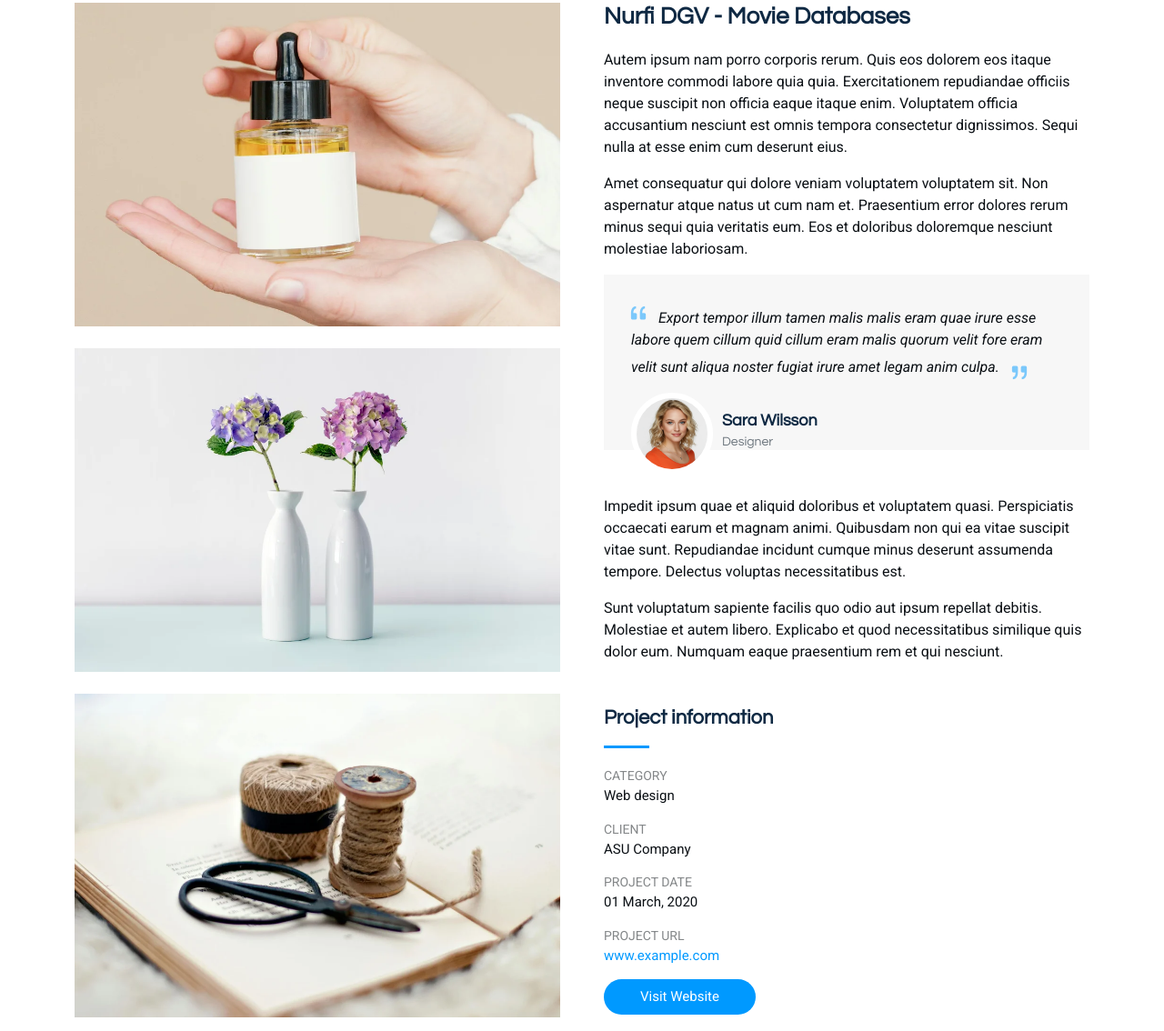
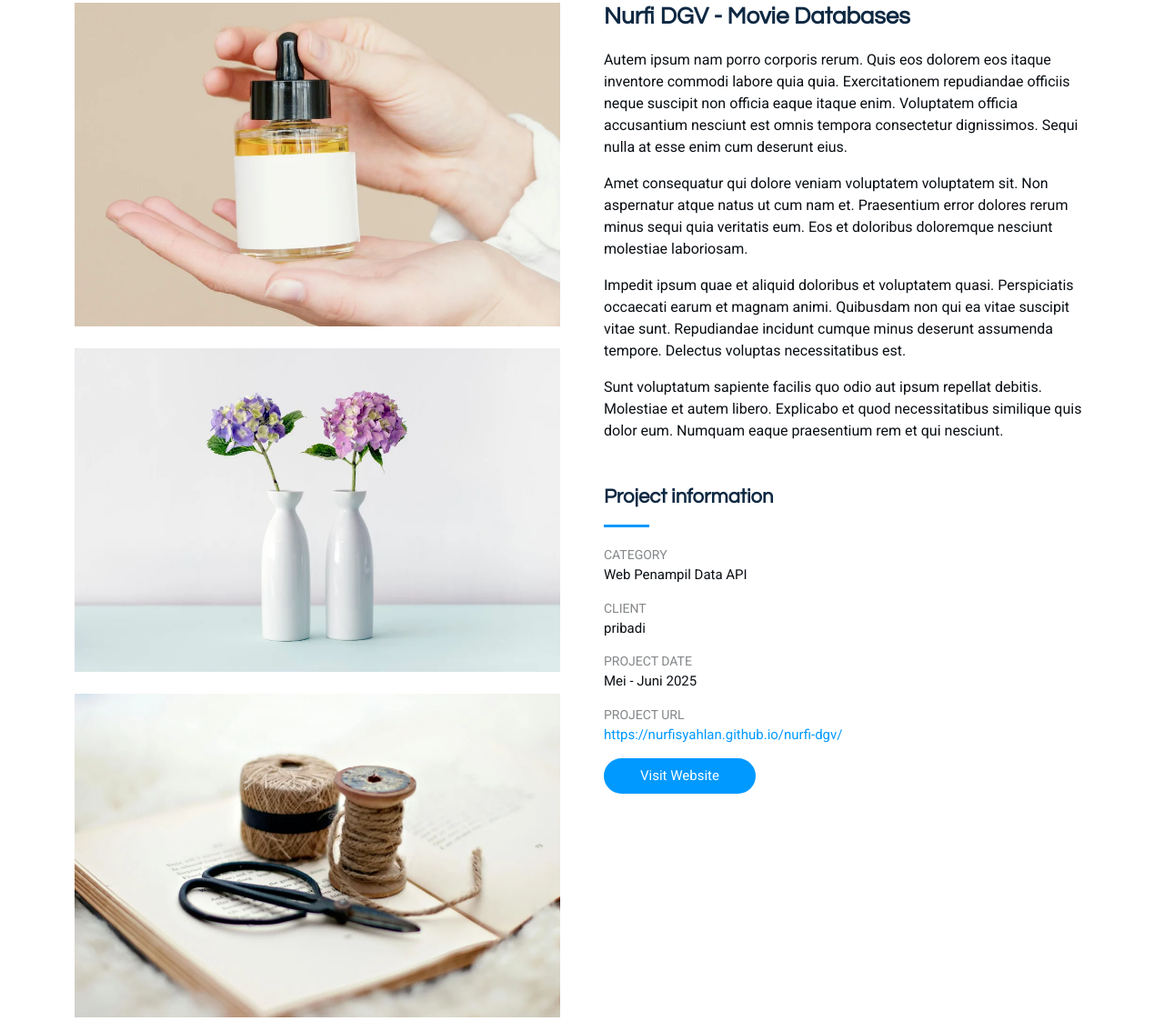
Before and after one commit to nurfisyahlan/nurfisyahlan.github.io, a plain HTML site: page portfolio-nurfidgv.html in a window 1280 px wide. Shown: the part 405-1539 px from the top of the page at 91% size. Drawn offline with Linux system fonts and the light colour scheme.

Commit message:
mengedit beberapa informasi

```diff
--- a/portfolio-nurfidgv.html
+++ b/portfolio-nurfidgv.html
@@ -132,20 +132,6 @@
                 <p>
                   Amet consequatur qui dolore veniam voluptatem voluptatem sit. Non aspernatur atque natus ut cum nam et. Praesentium error dolores rerum minus sequi quia veritatis eum. Eos et doloribus doloremque nesciunt molestiae laboriosam.
                 </p>
-
-                <div class="testimonial-item">
-                  <p>
-                    <i class="bi bi-quote quote-icon-left"></i>
-                    <span>Export tempor illum tamen malis malis eram quae irure esse labore quem cillum quid cillum eram malis quorum velit fore eram velit sunt aliqua noster fugiat irure amet legam anim culpa.</span>
-                    <i class="bi bi-quote quote-icon-right"></i>
-                  </p>
-                  <div>
-                    <img src="assets/img/person/person-f-5.webp" class="testimonial-img" alt="">
-                    <h3>Sara Wilsson</h3>
-                    <h4>Designer</h4>
-                  </div>
-                </div>
-
                 <p>
                   Impedit ipsum quae et aliquid doloribus et voluptatem quasi. Perspiciatis occaecati earum et magnam animi. Quibusdam non qui ea vitae suscipit vitae sunt. Repudiandae incidunt cumque minus deserunt assumenda tempore. Delectus voluptas necessitatibus est.
                 </p>
@@ -159,11 +145,11 @@
               <div class="portfolio-info mt-5">
                 <h3>Project information</h3>
                 <ul>
-                  <li><strong>Category</strong> Web design</li>
-                  <li><strong>Client</strong> ASU Company</li>
-                  <li><strong>Project date</strong> 01 March, 2020</li>
-                  <li><strong>Project URL</strong> <a href="#">www.example.com</a></li>
-                  <li><a href="#" class="btn-visit align-self-start">Visit Website</a></li>
+                  <li><strong>Category</strong> Web Penampil Data API</li>
+                  <li><strong>Client</strong> pribadi</li>
+                  <li><strong>Project date</strong> Mei - Juni 2025</li>
+                  <li><strong>Project URL</strong> <a href="https://nurfisyahlan.github.io/nurfi-dgv/" target="_blank">https://nurfisyahlan.github.io/nurfi-dgv/</a></li>
+                  <li><a href="https://nurfisyahlan.github.io/nurfi-dgv/" target="_blank" class="btn-visit align-self-start">Visit Website</a></li>
                 </ul>
               </div>
             </div>
```
